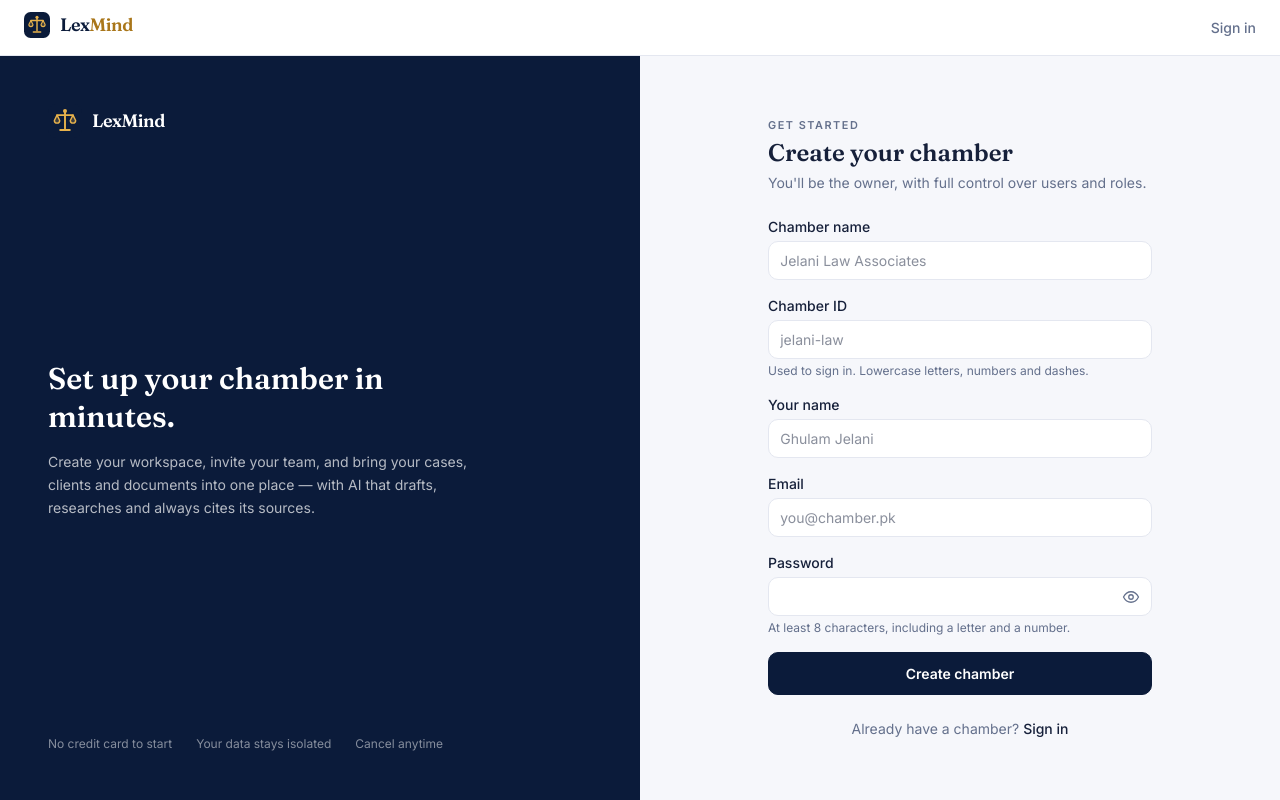
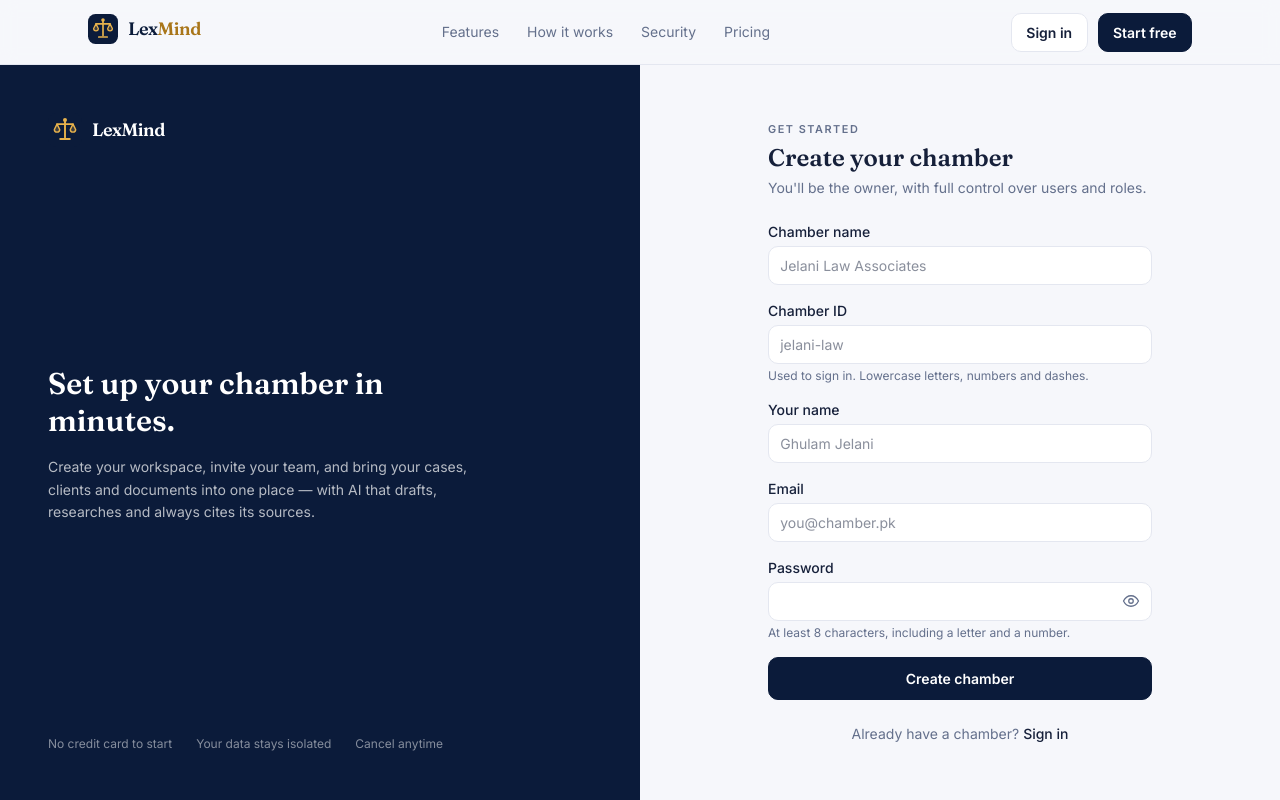
Before and after one commit to ghulamjelani-ai/lexmind-ai, a Next.js app in the folder frontend/: page /signup in a window 1280 px wide. Built offline with nearby package versions, Linux system fonts and the light colour scheme; no server answers.

Commit message:
Use the full marketing header on auth pages
Extract the landing header into a shared SiteHeader component and render
it on login, signup and the password-reset pages via AuthShell, so the
public top bar is identical and professional across the site.

```diff
--- a/frontend/src/app/forgot-password/page.tsx
+++ b/frontend/src/app/forgot-password/page.tsx
@@ -30,7 +30,7 @@ export default function ForgotPasswordPage() {
   }
 
   return (
-    <AuthShell rightLink={{ href: "/login", label: "Sign in" }}>
+    <AuthShell>
     <main className="flex flex-1 items-stretch">
       <div className="hidden w-1/2 flex-col justify-between bg-[var(--brand-ink)] p-12 lg:flex">
         <Link href="/">
--- a/frontend/src/app/login/page.tsx
+++ b/frontend/src/app/login/page.tsx
@@ -47,7 +47,7 @@ export default function LoginPage() {
   }
 
   return (
-    <AuthShell rightLink={{ href: "/signup", label: "Create a chamber" }}>
+    <AuthShell>
     <main className="flex flex-1 items-stretch">
       {/* Brand panel */}
       <div className="hidden w-1/2 flex-col justify-between bg-[var(--brand-ink)] p-12 lg:flex">
--- a/frontend/src/app/page.tsx
+++ b/frontend/src/app/page.tsx
@@ -2,6 +2,7 @@ import Link from "next/link";
 
 import { LandingChat } from "@/components/landing-chat";
 import { Logo } from "@/components/logo";
+import { SiteHeader } from "@/components/site-header";
 
 export const metadata = {
   title: "LexMind — AI legal intelligence for Pakistani law chambers",
@@ -29,26 +30,6 @@ export default function LandingPage() {
 }
 
 /* ------------------------------------------------------------------ */
-
-function SiteHeader() {
-  return (
-    <header className="sticky top-0 z-30 border-b border-[var(--border)] bg-[color-mix(in_srgb,var(--bg)_88%,transparent)] backdrop-blur">
-      <div className="mx-auto flex h-16 max-w-6xl items-center justify-between px-4 sm:px-6">
-        <Logo size={30} />
-        <nav className="hidden items-center gap-7 text-sm text-[var(--muted)] md:flex">
-          <a href="#features" className="hover:text-[var(--text)]">Features</a>
-          <a href="#how" className="hover:text-[var(--text)]">How it works</a>
-          <a href="#security" className="hover:text-[var(--text)]">Security</a>
-          <a href="#pricing" className="hover:text-[var(--text)]">Pricing</a>
-        </nav>
-        <div className="flex items-center gap-2.5">
-          <Link href="/login" className="btn btn-ghost">Sign in</Link>
-          <Link href="/signup" className="btn btn-primary">Start free</Link>
-        </div>
-      </div>
-    </header>
-  );
-}
 
 function Hero() {
   return (
--- a/frontend/src/app/reset-password/page.tsx
+++ b/frontend/src/app/reset-password/page.tsx
@@ -53,7 +53,7 @@ function ResetForm() {
   }
 
   return (
-    <AuthShell rightLink={{ href: "/login", label: "Sign in" }}>
+    <AuthShell>
     <main className="flex flex-1 items-stretch">
       <div className="hidden w-1/2 flex-col justify-between bg-[var(--brand-ink)] p-12 lg:flex">
         <Link href="/">
--- a/frontend/src/app/signup/page.tsx
+++ b/frontend/src/app/signup/page.tsx
@@ -79,7 +79,7 @@ export default function SignupPage() {
   }
 
   return (
-    <AuthShell rightLink={{ href: "/login", label: "Sign in" }}>
+    <AuthShell>
     <main className="flex flex-1 items-stretch">
       {/* Brand panel */}
       <div className="hidden w-1/2 flex-col justify-between bg-[var(--brand-ink)] p-12 lg:flex">
--- a/frontend/src/components/auth-shell.tsx
+++ b/frontend/src/components/auth-shell.tsx
@@ -1,33 +1,16 @@
-import Link from "next/link";
 import type { ReactNode } from "react";
 
-import { Logo } from "@/components/logo";
+import { SiteHeader } from "@/components/site-header";
 
 /**
  * Shared chrome for the public auth pages (login, signup, forgot/reset
- * password): a slim top header with the brand and a link home, above the page's
- * own split layout. Keeps the auth flow consistent and professional.
+ * password): the full marketing header on top of the page's own split layout,
+ * so the auth flow looks identical and professional against the landing page.
  */
-export function AuthShell({
-  children,
-  rightLink,
-}: {
-  children: ReactNode;
-  rightLink?: { href: string; label: string };
-}) {
+export function AuthShell({ children }: { children: ReactNode }) {
   return (
     <div className="flex min-h-screen flex-col">
-      <header className="flex h-14 shrink-0 items-center justify-between border-b border-[var(--border)] bg-[var(--surface)] px-4 sm:px-6">
-        <Link href="/" aria-label="LexMind home">
-          <Logo size={26} />
-        </Link>
-        <Link
-          href={rightLink?.href ?? "/"}
-          className="text-sm font-medium text-[var(--muted)] transition hover:text-[var(--text)]"
-        >
-          {rightLink?.label ?? "← Back to home"}
-        </Link>
-      </header>
+      <SiteHeader />
       {children}
     </div>
   );
--- /dev/null
+++ b/frontend/src/components/site-header.tsx
@@ -0,0 +1,43 @@
+import Link from "next/link";
+
+import { Logo } from "@/components/logo";
+
+const NAV = [
+  { href: "/#features", label: "Features" },
+  { href: "/#how", label: "How it works" },
+  { href: "/#security", label: "Security" },
+  { href: "/#pricing", label: "Pricing" },
+];
+
+/**
+ * The public marketing header, shared by the landing page and the auth pages
+ * (login, signup, forgot/reset password) so the top bar is identical and
+ * professional everywhere. Links point to landing sections via "/#…", which
+ * work both on the landing page and from the auth routes.
+ */
+export function SiteHeader() {
+  return (
+    <header className="sticky top-0 z-30 border-b border-[var(--border)] bg-[color-mix(in_srgb,var(--bg)_88%,transparent)] backdrop-blur">
+      <div className="mx-auto flex h-16 max-w-6xl items-center justify-between px-4 sm:px-6">
+        <Link href="/" aria-label="LexMind home">
+          <Logo size={30} />
+        </Link>
+        <nav className="hidden items-center gap-7 text-sm text-[var(--muted)] md:flex">
+          {NAV.map((item) => (
+            <Link key={item.href} href={item.href} className="hover:text-[var(--text)]">
+              {item.label}
+            </Link>
+          ))}
+        </nav>
+        <div className="flex items-center gap-2.5">
+          <Link href="/login" className="btn btn-ghost">
+            Sign in
+          </Link>
+          <Link href="/signup" className="btn btn-primary">
+            Start free
+          </Link>
+        </div>
+      </div>
+    </header>
+  );
+}
```
